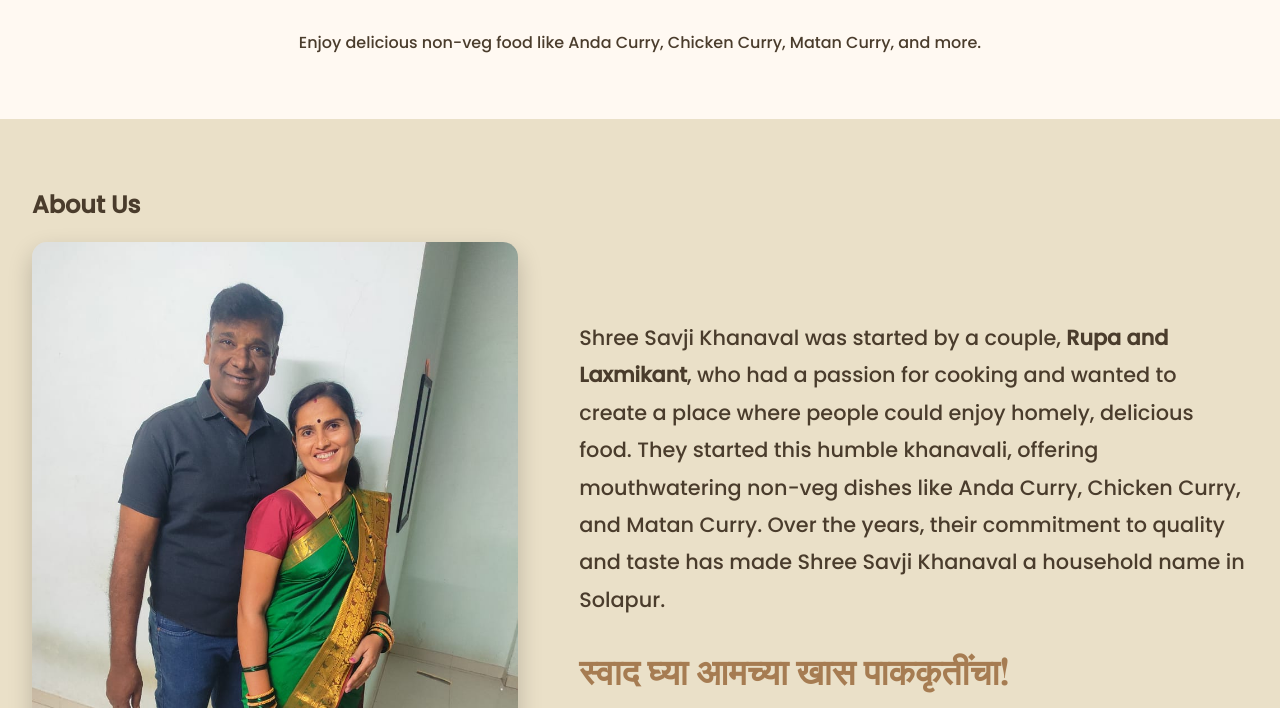
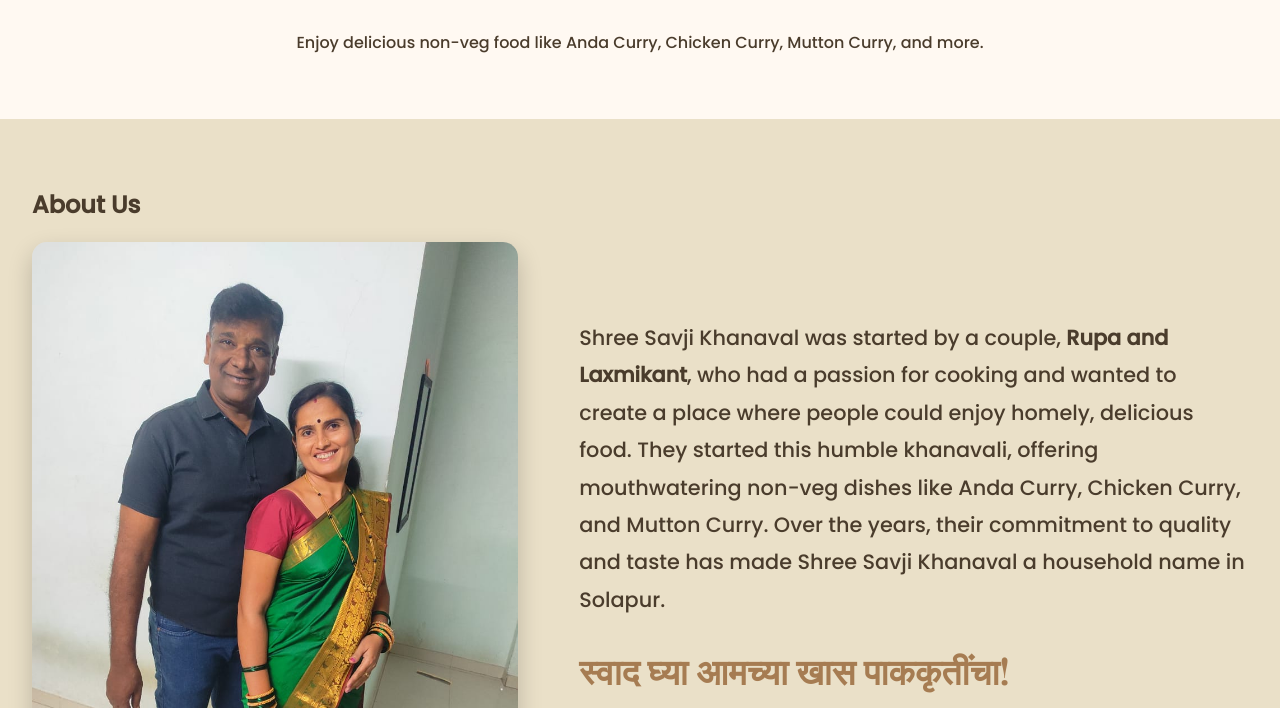
Before and after one commit to Shraddhakolhapure/Savji-s-Flavor-Haven-webpage, a plain HTML site: page index.html in a window 1280 px wide. Shown: the part 432-1140 px from the top of the page. Drawn offline with nearby package versions, Linux system fonts and the light colour scheme.

Commit message:
index.html

```diff
--- a/index.html
+++ b/index.html
@@ -27,7 +27,7 @@
     <!-- Home Section -->
     <section id="home" class="section-animated visible">
         <h2>Welcome to Shree Savji Khanaval</h2>
-        <p>Enjoy delicious non-veg food like Anda Curry, Chicken Curry, Matan Curry, and more.</p>
+        <p>Enjoy delicious non-veg food like Anda Curry, Chicken Curry, Mutton Curry, and more.</p>
     </section>
 
     <!-- About Section -->
@@ -36,7 +36,7 @@
         <div class="about-container">
             <img src="photo.jpg" alt="Rupa and Laxmikant" class="about-img">
             <div class="story">
-                <p>Shree Savji Khanaval was started by a couple, <strong>Rupa and Laxmikant</strong>, who had a passion for cooking and wanted to create a place where people could enjoy homely, delicious food. They started this humble khanavali, offering mouthwatering non-veg dishes like Anda Curry, Chicken Curry, and Matan Curry. Over the years, their commitment to quality and taste has made Shree Savji Khanaval a household name in Solapur.</p>
+                <p>Shree Savji Khanaval was started by a couple, <strong>Rupa and Laxmikant</strong>, who had a passion for cooking and wanted to create a place where people could enjoy homely, delicious food. They started this humble khanavali, offering mouthwatering non-veg dishes like Anda Curry, Chicken Curry, and Mutton Curry. Over the years, their commitment to quality and taste has made Shree Savji Khanaval a household name in Solapur.</p>
                 <p><span class="marathi-text">स्वाद घ्या आमच्या खास पाककृतींचा!</span></p>
 
                 <div class="contact-icons">
@@ -57,21 +57,15 @@
         </div>
     </section>
 
-
-
     <!-- Gallery Section -->
     <section id="gallery" class="section-animated">
         <h2 class="gallery-heading">Gallery</h2>
         <div class="gallery-grid">
-        <img src="matanpaya.jpg" alt="Dish 1" class="gallery-img">
+            <img src="muttonpaya.jpg" alt="Dish 1" class="gallery-img">
             <img src="chickencurry.jpg" alt="Dish 2" class="gallery-img">
             <img src="eggcurry.jpg" alt="Dish 3" class="gallery-img">
-        <!-- <img src="matancurry.jpg" alt="Dish 4" class="gallery-img"> Add your 4th image -->
         </div>
     </section>
-
-
-
 
     <!-- Contact Section -->
     <section id="contact" class="section-animated">
```
Lines whose indentation alone changed are shown as unchanged.
